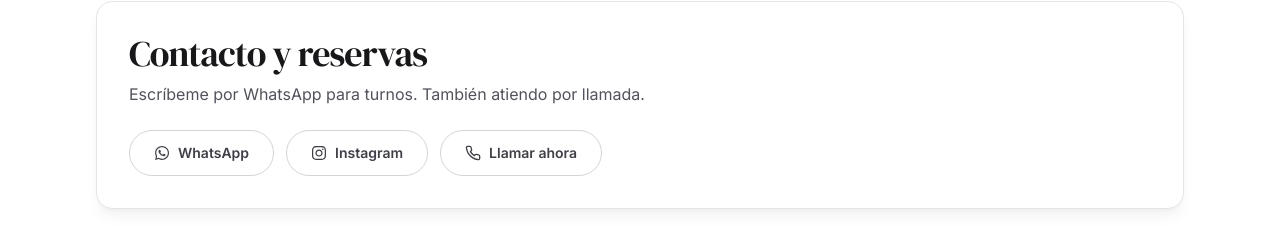
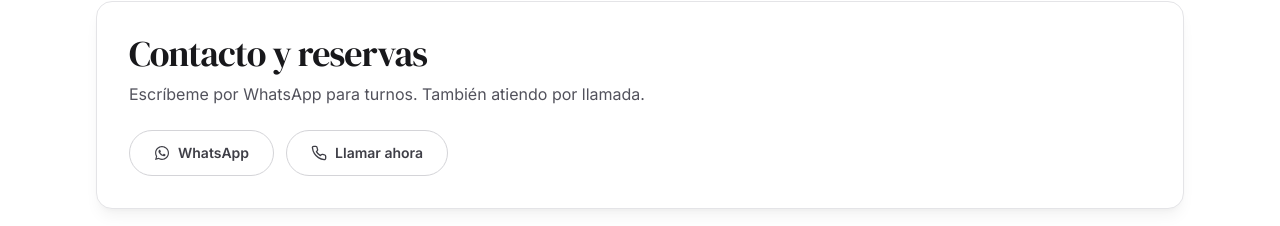
Before and after one commit to jesuscestari/elenaastrologia, a React (Vite) app: page / in a window 1280 px wide. Shown: the part 3888-4114 px from the top of the page. Built offline with nearby package versions, Linux system fonts and the light colour scheme.

Commit message:
Add el.png and remove Instagram link from Contacto component

```diff
--- a/src/App.tsx
+++ b/src/App.tsx
@@ -4,12 +4,11 @@ import { LazyMotion, domMax, m } from 'framer-motion'
 import { fadeInUp, staggerContainer, fadeIn, cardItem, slideInLeft, slideInRight, zoomSubtle } from './animations'
 import useEmblaCarousel from 'embla-carousel-react'
 import Autoplay from 'embla-carousel-autoplay'
-import { FaWhatsapp, FaInstagram } from 'react-icons/fa'
+import { FaWhatsapp } from 'react-icons/fa'
 import { FiChevronLeft, FiChevronRight, FiPlus, FiMinus, FiPhone } from 'react-icons/fi'
 import { GiCrystalBall, GiPalm, GiSpiralShell, GiPathDistance, GiHearts, GiCandles } from 'react-icons/gi'
 
 const WHATSAPP_LINK = 'https://wa.me/5491125376233?text=Hola%2C%20vengo%20desde%20la%20p%C3%A1gina%20web%20y%20quiero%20m%C3%A1s%20informaci%C3%B3n%20sobre%20las%20sesiones'
-const INSTAGRAM_LINK = 'https://www.instagram.com/'
 
 // Assets
 import image2 from './assets/2.webp'
@@ -392,15 +391,6 @@ function Contacto() {
             WhatsApp
           </a>
           <a
-            href={INSTAGRAM_LINK}
-            target="_blank"
-            rel="noopener noreferrer"
-            className="btn-ghost inline-flex items-center gap-2"
-          >
-            <FaInstagram className="h-4 w-4" />
-            Instagram
-          </a>
-          <a
             href="tel:+5491125376233"
             className="btn-ghost inline-flex items-center gap-2"
           >
```
Also changed, not shown: el.png (added).
